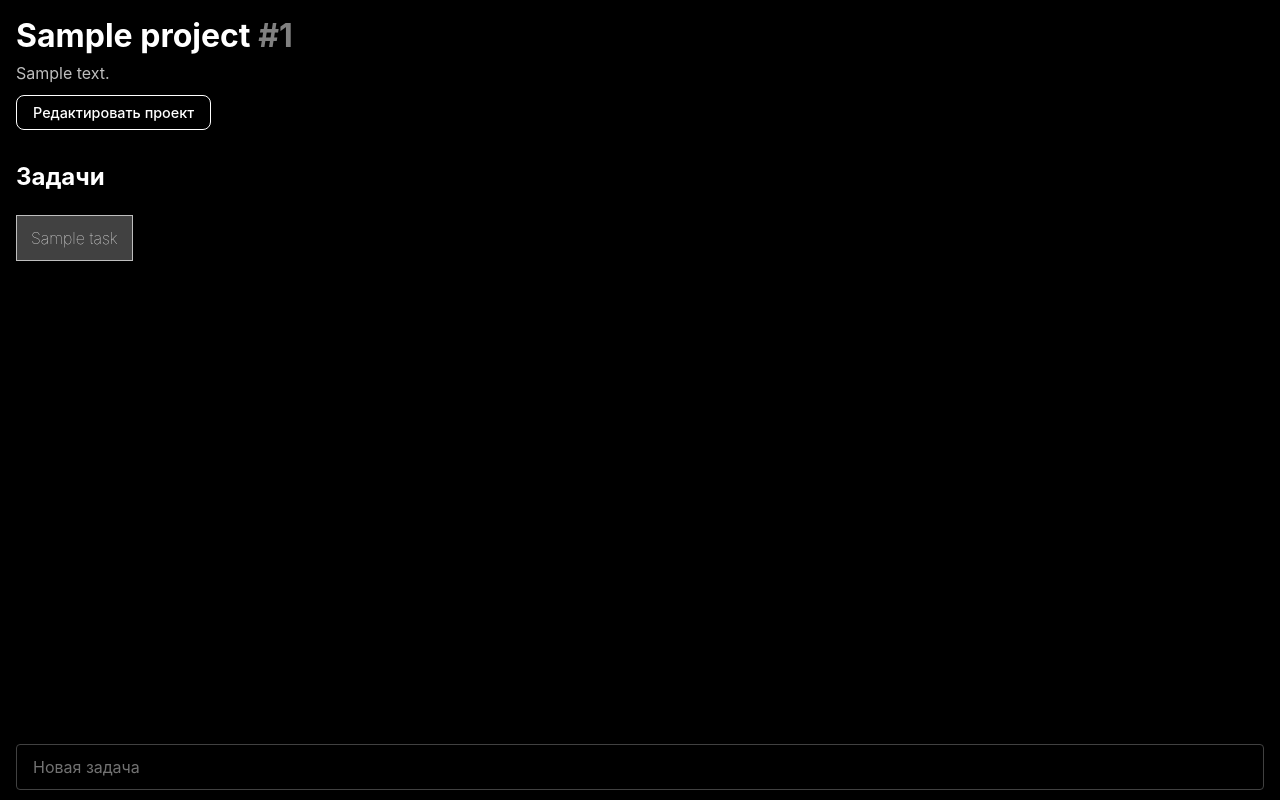
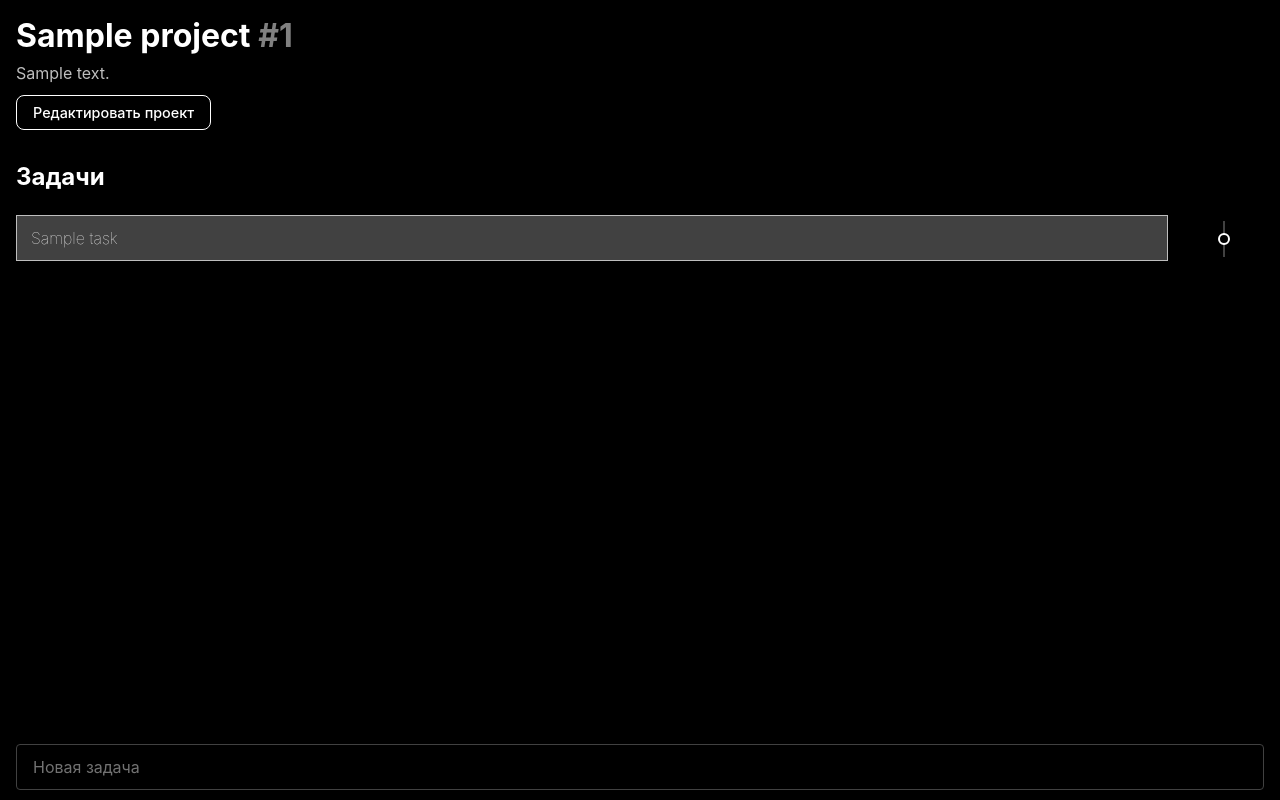
Before and after one commit to eledays/check, a Flask app: page /project/1 in a window 1280 px wide. Run offline with Flask 3, Linux system fonts and the light colour scheme; the visitor is signed in with stand-in values (Sample User, id 1); tables that the repository leaves empty hold one stand-in row (values such as "Sample post"); some libraries are stand-ins or nearby versions; some web fonts are replaced.

Commit message:
temp: new ui

```diff
--- a/app/models.py
+++ b/app/models.py
@@ -67,6 +67,7 @@ class Task(db.Model):
         default=datetime.datetime.utcnow,
         onupdate=datetime.datetime.utcnow,
     )
+    completed_at: Mapped[Optional[datetime.datetime]] = mapped_column(DateTime, nullable=True)
 
 
 class Note(db.Model):
--- a/app/routes.py
+++ b/app/routes.py
@@ -90,7 +90,17 @@ def project_detail(project_id: int):
     if project.creator_id != user.id:
         return "Access denied", 403
 
-    return render_template("project_page.html", project=project)
+    # Sort tasks: completed tasks first (by completed_at desc), then incomplete tasks
+    completed_tasks = [t for t in project.tasks if t.status == TaskStatus.DONE]
+    incomplete_tasks = [t for t in project.tasks if t.status != TaskStatus.DONE]
+
+    # Sort completed tasks by completion time (newest first)
+    completed_tasks.sort(key=lambda t: t.completed_at if t.completed_at else t.created_at, reverse=True)
+
+    # Combine: completed first, then incomplete
+    sorted_tasks = completed_tasks + incomplete_tasks
+
+    return render_template("project_page.html", project=project, sorted_tasks=sorted_tasks)
 
 
 @bp.route("/project/new", methods=["GET", "POST"])
@@ -282,8 +292,11 @@ def toggle_task_status(project_id: int, task_id: int):
     # Toggle status: TODO <-> DONE (skip IN_PROGRESS for simple toggle)
     if task.status == TaskStatus.DONE:
         task.status = TaskStatus.TODO
+        task.completed_at = None  # Clear completion time when unmarking as done
     else:
+        import datetime
         task.status = TaskStatus.DONE
+        task.completed_at = datetime.datetime.utcnow()  # Set completion time
 
     db.session.commit()
 
@@ -292,7 +305,8 @@ def toggle_task_status(project_id: int, task_id: int):
         "task": {
             "id": task.id,
             "title": task.title,
-            "status": task.status.value
+            "status": task.status.value,
+            "completed_at": task.completed_at.isoformat() if task.completed_at else None
         }
     })
 
--- a/app/static/style/project_page.css
+++ b/app/static/style/project_page.css
@@ -29,6 +29,20 @@ body {
     opacity: .5;
 }
 
+.tasks-timeline {
+    display: flex;
+    flex-direction: column;
+    width: 100%;
+    gap: 0;
+}
+
+.task-row {
+    display: flex;
+    align-items: center;
+    gap: 16px;
+    position: relative;
+}
+
 .tasks {
     display: block;
     width: 100%;
@@ -45,6 +59,7 @@ body {
     padding: 12px 14px;
     min-width: min-content;
     box-sizing: content-box;
+    flex: 1;
 
     /* Prevent text selection and touch callout on mobile */
     -webkit-user-select: none;
@@ -432,3 +447,48 @@ body {
 .cancel-button:hover {
     background-color: var(--tertiary-color);
 }
+
+/* Timeline styles */
+.timeline {
+    display: flex;
+    flex-direction: column;
+    align-items: center;
+    position: relative;
+    min-width: 80px;
+    padding: 12px 0;
+}
+
+.timeline-line {
+    position: absolute;
+    top: 0;
+    bottom: 0;
+    width: 2px;
+    background-color: var(--tertiary-color);
+    left: 50%;
+    transform: translateX(-50%);
+}
+
+.timeline-dot {
+    width: 12px;
+    height: 12px;
+    border-radius: 50%;
+    border: 2px solid var(--primary-color);
+    background-color: var(--background-color);
+    position: relative;
+    z-index: 1;
+    transition: all 0.3s ease;
+}
+
+.timeline-dot.completed {
+    background-color: var(--primary-color);
+    box-shadow: 0 0 0 3px var(--background-color),
+                0 0 0 5px var(--primary-color);
+}
+
+.timeline-time {
+    margin-top: 8px;
+    font-size: 0.75rem;
+    color: var(--secondary-color);
+    font-weight: 500;
+    white-space: nowrap;
+}
--- a/app/templates/project_page.html
+++ b/app/templates/project_page.html
@@ -21,10 +21,19 @@
         </div>
 
         <h2>Задачи</h2>
-        <div class="tasks">
-            {% for task in project.tasks %}
-                <div class="task status-{{ task.status.value }}" id="task-{{ task.id }}" data-task-id="{{ task.id }}">
-                    <p>{{ task.title }}</p>
+        <div class="tasks-timeline">
+            {% for task in sorted_tasks %}
+                <div class="task-row">
+                    <div class="task status-{{ task.status.value }}" id="task-{{ task.id }}" data-task-id="{{ task.id }}" data-completed-at="{{ task.completed_at.isoformat() if task.completed_at else '' }}">
+                        <p>{{ task.title }}</p>
+                    </div>
+                    <div class="timeline">
+                        <div class="timeline-line"></div>
+                        <div class="timeline-dot {% if task.status.value == 'done' %}completed{% endif %}"></div>
+                        {% if task.status.value == 'done' and task.completed_at %}
+                            <div class="timeline-time">{{ task.completed_at.strftime('%H:%M') }}</div>
+                        {% endif %}
+                    </div>
                 </div>
             {% endfor %}
         </div>
```
Also changed, not shown: app/static/scripts/project_page.js (+84 -9 lines), migrations/versions/96c8380e7c49_add_completed_at_to_task.py (added, +32 -0 lines).
